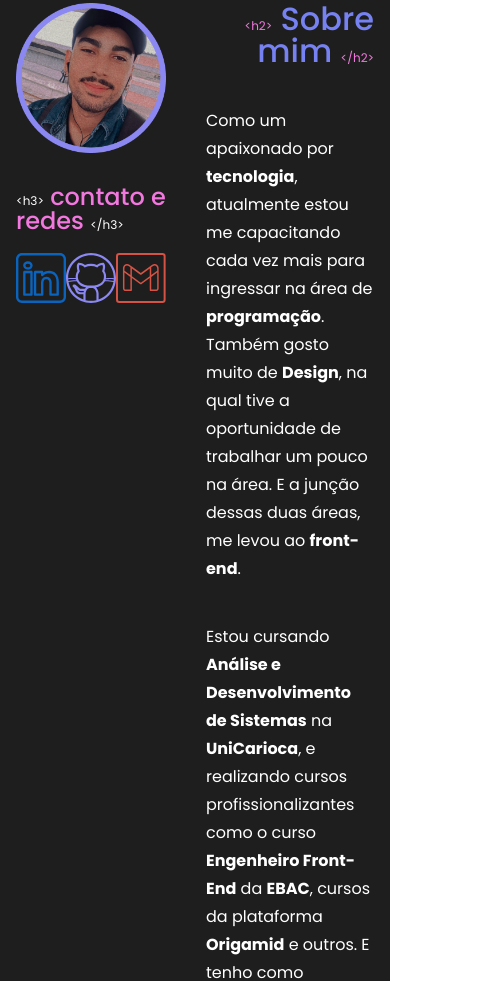
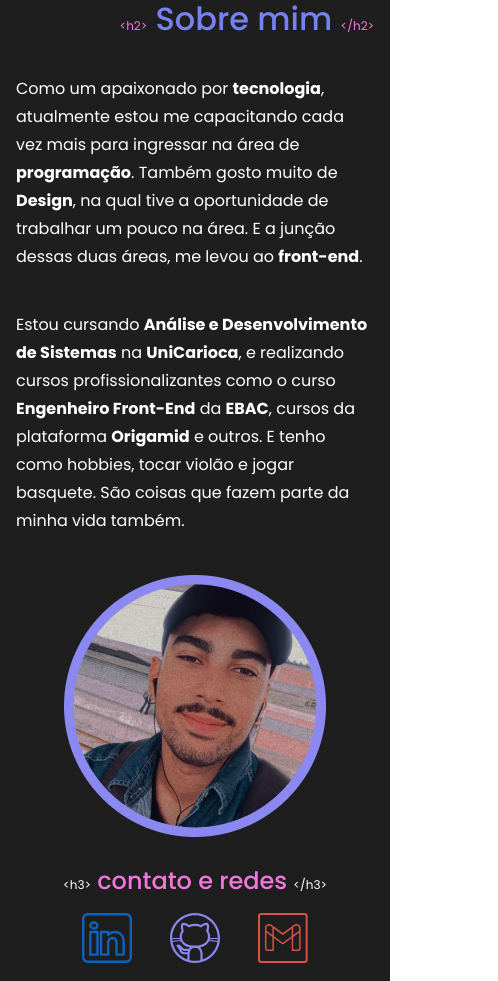
Before and after one commit to fabricio-Maciel/meu-portfolio, a website: page index.html in a window 390 px wide. Shown: the part 712-1693 px from the top of the page, 498 px wide, since content can reach past the window. Drawn offline with nearby package versions, Linux system fonts and the light colour scheme; files that its build step writes are made by us from their sources.

Commit message:
Responsivo

```diff
--- a/index.html
+++ b/index.html
@@ -42,7 +42,7 @@
       <div class="hero__text">
         <p class="hero__text__paragrafo">Hello World 🖥️</p>
         <h1 class="hero__text__title">Desenvolvedor Web <span>Front-End</span></h1>
-        <q class="hero__text__citacao">"Falar é fácil. Mostre-me <a href="">o código</a>." - Linus Torvalds</q>
+        <q class="hero__text__citacao">"Falar é fácil. Mostre-me <a href="https://github.com/fabricio-Maciel/meu-portfolio" target="_blank">o código</a>." - Linus Torvalds</q>
         <button class="hero__text__button">
           <a href="">Currículo</a>
         </button>
@@ -56,17 +56,19 @@
       <div class="sobre__conteudo container">
         <div class="sobre__redes">
           <img src="images/minha-foto.png" alt="Foto" class="sobre__redes__image" width="262">
+          <div class="sobre__redes__text">
             <h3 class="sobre__redes__title"><span>&lt;h3&gt;</span> contato e redes <span>&lt;/h3&gt;</span></h3>
             <div class="sobre__redes__icons">
-            <a href="#" class="icon--hover">
+              <a href="https://www.linkedin.com/in/fabricio-v-maciel/" class="sobre__redes__icons__item" target="_blank">
                 <img src="images/icons/icon-linkedin.svg" alt="Icone do linkedin">
               </a>
-            <a href="#" class="icon--hover">
+              <a href="https://github.com/fabricio-Maciel" class="sobre__redes__icons__item" target="_blank">
                 <img src="images/icons/icon-github.svg" alt="Icone do Github">
               </a>
-            <a href="#" class="icon--hover">
+              <a href="mailto:fabriciomaciel2104@gmail.com" class="sobre__redes__icons__item" target="_blank">
                 <img src="images/icons/icon-gmail.svg" alt="Icone do gmail">
               </a>
+            </div>
           </div>
         </div>
         <div class="sobre__text">
--- a/src/styles/_habilidade.scss
+++ b/src/styles/_habilidade.scss
@@ -103,3 +103,17 @@
     }
   }
 }
+
+@include variaveis.dispositivo(sm) {
+  .skills {
+    &__conteudo {
+      flex-direction: column;
+    }
+
+    &__hard {
+      &__list {
+        justify-items: center;
+      }
+    }
+  }
+}
--- a/src/styles/_reset.scss
+++ b/src/styles/_reset.scss
@@ -137,4 +137,5 @@ button {
   outline: none;
   cursor: pointer;
   padding: 0;
+  background: none;
 }
--- a/src/styles/_sobre.scss
+++ b/src/styles/_sobre.scss
@@ -24,6 +24,7 @@
       @include variaveis.tipo-1(24);
       color: variaveis.$corSecundaria;
       padding-bottom: 20px;
+      white-space: nowrap;
 
       span {
         @include variaveis.tipo-1(12);
@@ -34,6 +35,19 @@
     &__icons {
       display: flex;
       justify-content: space-around;
+
+      &__item:nth-child(1):hover {
+        transform: translateY(-5px);
+        transition: transform 0.5s;
+      }
+      &__item:nth-child(2):hover {
+        transform: translateY(-5px);
+        transition: transform 0.5s;
+      }
+      &__item:nth-child(3):hover {
+        transform: translateY(-8px);
+        transition: transform 0.5s;
+      }
     }
   }
 
@@ -53,3 +67,38 @@
     }
   }
 }
+
+@include variaveis.dispositivo(md) {
+  .sobre {
+    &__conteudo {
+      flex-direction: column-reverse;
+    }
+
+    &__redes {
+      flex-direction: row;
+      justify-content: space-around;
+      align-items: center;
+
+      &__image {
+        max-width: 262px;
+      }
+    }
+  }
+}
+
+@include variaveis.dispositivo(sm) {
+  .sobre {
+    &__conteudo {
+      flex-direction: column-reverse;
+    }
+
+    &__redes {
+      flex-direction: column;
+      align-items: center;
+
+      &__image {
+        max-width: 262px;
+      }
+    }
+  }
+}
```
Lines whose indentation alone changed are shown as unchanged.
